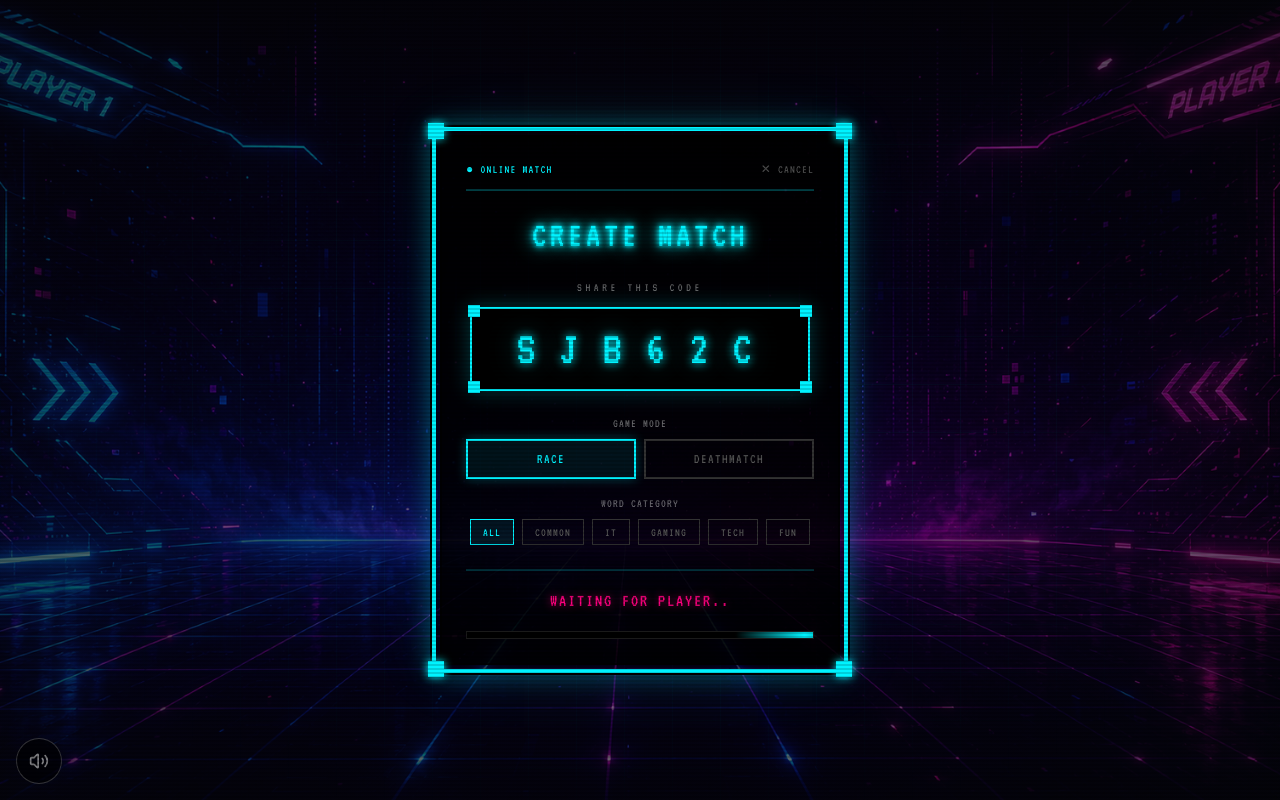
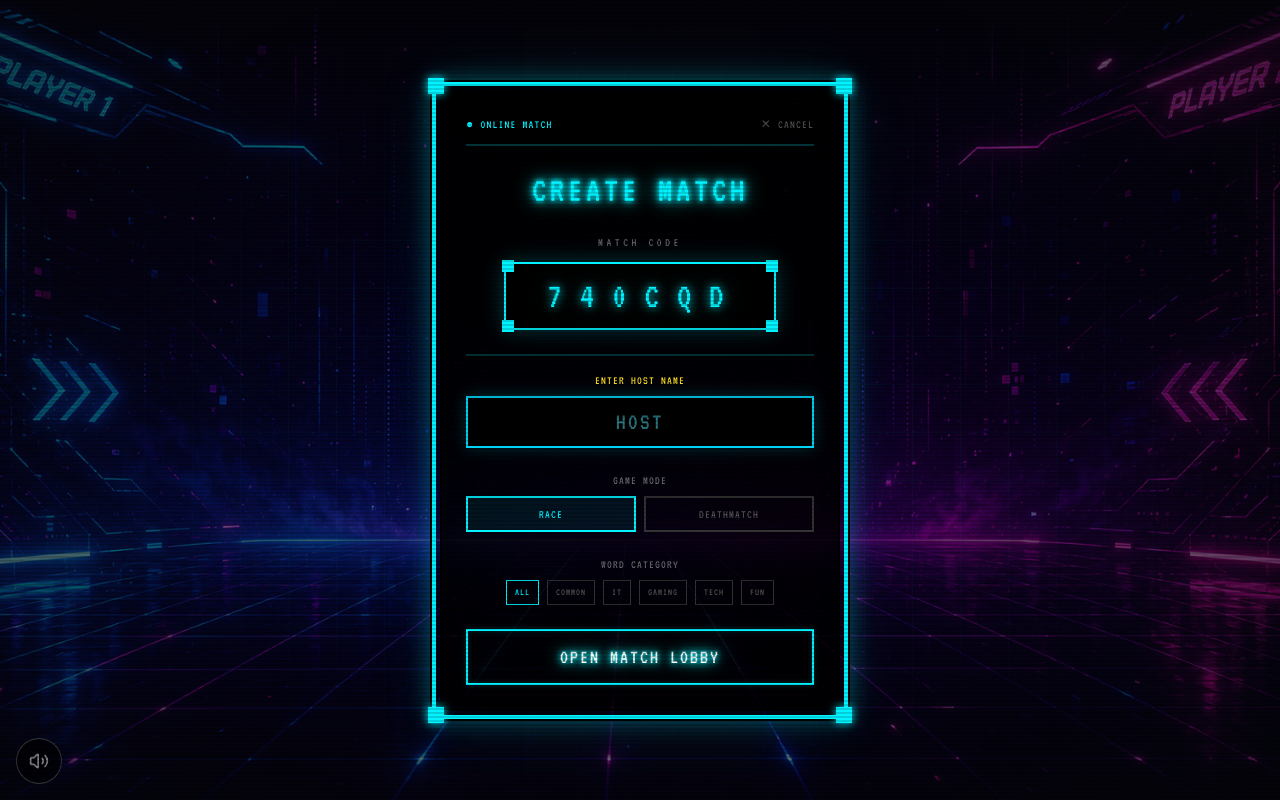
Before and after one commit to h4nzdev/Typera, a React (Vite) app: page /create in a window 1280 px wide. Built offline with nearby package versions, Linux system fonts and the light colour scheme; no server answers.

Commit message:
reesign the flow

```diff
--- a/src/pages/CreateMatchPage.jsx
+++ b/src/pages/CreateMatchPage.jsx
@@ -4,6 +4,8 @@ import gsap from 'gsap';
 import ArcadeText from '../components/arcade/ArcadeText';
 import ArcadeButton from '../components/arcade/ArcadeButton';
 import useMatchStore from '../store/useMatchStore';
+import useUserStore from '../store/useUserStore';
+import { playSound } from '../lib/sounds';
 
 const generateCode = () => Math.random().toString(36).substring(2, 8).toUpperCase();
 
@@ -27,29 +29,46 @@ const CreateMatchPage = () => {
   const navigate = useNavigate();
   const containerRef = useRef(null);
   const [dotCount, setDotCount] = useState(0);
+  const [createdCode] = useState(() => generateCode());
+  const { setPlayerName, playerName } = useUserStore();
+  const [hostName, setHostName] = useState(() => playerName || '');
+  const [isMatchCreated, setIsMatchCreated] = useState(false);
+  const [nameError, setNameError] = useState('');
+
   const { matchCode, initMatch, leaveMatch, status, category, setCategory, gameMode, setGameMode } = useMatchStore();
 
   useEffect(() => {
-    const newCode = generateCode();
-    initMatch(newCode, true);
-
     gsap.fromTo(containerRef.current, { opacity: 0 }, { opacity: 1, duration: 0.4 });
     gsap.fromTo('.cp-panel', { y: 30, opacity: 0 }, { y: 0, opacity: 1, duration: 0.5, ease: 'back.out(1.5)', delay: 0.1 });
 
     const dotTimer = setInterval(() => setDotCount(d => (d + 1) % 4), 500);
     return () => { clearInterval(dotTimer); };
-  }, [initMatch]);
+  }, []);
 
   useEffect(() => {
     if (status === 'starting') navigate('/lobby');
   }, [status, navigate]);
+
+  const handleStartCreate = (e) => {
+    e?.preventDefault();
+    if (!hostName.trim()) {
+      setNameError('ENTER YOUR NAME');
+      return;
+    }
+    setNameError('');
+    playSound('click');
+    const cleanName = hostName.trim().toUpperCase();
+    setPlayerName(cleanName);
+    initMatch(createdCode, true);
+    setIsMatchCreated(true);
+  };
 
   const handleCancel = () => { leaveMatch(); navigate('/'); };
 
   const modeColor = gameMode === 'classic_booth' ? '#fffb00' : '#00f3ff';
 
   return (
-    <div ref={containerRef} className="min-h-screen flex flex-col items-center justify-center relative overflow-hidden"
+    <div ref={containerRef} className="min-h-screen flex flex-col items-center justify-center relative overflow-hidden select-none"
       style={{ background: 'radial-gradient(ellipse at center, rgba(10,0,21,0.4) 0%, rgba(5,5,10,0.72) 100%)' }}>
       {/* Scanlines */}
       <div className="pointer-events-none absolute inset-0 z-50" style={{
@@ -81,8 +100,8 @@ const CreateMatchPage = () => {
 
           {/* Match Code display */}
           <div className="flex flex-col items-center gap-3 mb-6">
-            <span className="font-[family-name:var(--font-arcade)] text-xs tracking-[0.3em] text-white/40">SHARE THIS CODE</span>
-            <div className="relative border-2 px-8 py-4 bg-black text-center" style={{
+            <span className="font-[family-name:var(--font-arcade)] text-xs tracking-[0.3em] text-white/40">MATCH CODE</span>
+            <div className="relative border-2 px-8 py-3 bg-black text-center" style={{
               borderColor: modeColor,
               boxShadow: `0 0 20px ${modeColor}40, inset 0 0 20px rgba(0,0,0,0.5)`
             }}>
@@ -90,27 +109,46 @@ const CreateMatchPage = () => {
               <div className="absolute -top-1 -right-1 w-3 h-3" style={{ background: modeColor }} />
               <div className="absolute -bottom-1 -left-1 w-3 h-3" style={{ background: modeColor }} />
               <div className="absolute -bottom-1 -right-1 w-3 h-3" style={{ background: modeColor }} />
-              <span className="font-[family-name:var(--font-arcade)] text-5xl tracking-[0.5em] pl-[0.25em]"
+              <span className="font-[family-name:var(--font-arcade)] text-4xl tracking-[0.5em] pl-[0.25em]"
                 style={{ color: modeColor, textShadow: `0 0 10px ${modeColor}, 0 0 30px ${modeColor}60` }}>
-                {matchCode || '------'}
+                {createdCode}
               </span>
             </div>
+          </div>
+
+          {/* STEP 2: Name Entry Form */}
+          {!isMatchCreated ? (
+            <form onSubmit={handleStartCreate} className="flex flex-col items-center gap-4 border-t-2 pt-4" style={{ borderColor: `${modeColor}30` }}>
+              <div className="w-full flex flex-col items-center gap-2">
+                <span className="font-[family-name:var(--font-arcade)] text-xs tracking-widest text-yellow-300">ENTER HOST NAME</span>
+                <input
+                  type="text"
+                  maxLength={5}
+                  value={hostName}
+                  onChange={(e) => { setHostName(e.target.value.toUpperCase()); setNameError(''); }}
+                  placeholder="HOST"
+                  autoFocus
+                  className="w-full bg-black border-2 border-cyan-400 px-4 py-2 text-center font-[family-name:var(--font-arcade)] text-2xl tracking-widest text-cyan-300 outline-none uppercase"
+                  style={{ boxShadow: '0 0 15px rgba(0,243,255,0.2)' }}
+                />
+                {nameError && (
+                  <span className="font-[family-name:var(--font-arcade)] text-xs text-red-400 tracking-widest animate-pulse">{nameError}</span>
+                )}
               </div>
 
               {/* Game Mode & Category — hidden for booth */}
               {gameMode !== 'classic_booth' && (
                 <>
-              <div className="mb-4">
+                  <div className="w-full my-2">
                     <div className="font-[family-name:var(--font-arcade)] text-xs tracking-widest text-white/40 mb-2 text-center">GAME MODE</div>
                     <div className="flex gap-2">
                       {['race', 'deathmatch'].map(m => (
-                    <button key={m} onClick={() => setGameMode(m)}
-                      className="flex-1 py-2 font-[family-name:var(--font-arcade)] text-sm tracking-widest transition-all border-2"
+                        <button key={m} type="button" onClick={() => setGameMode(m)}
+                          className="flex-1 py-2 font-[family-name:var(--font-arcade)] text-xs tracking-widest transition-all border-2"
                           style={{
                             borderColor: gameMode === m ? '#00f3ff' : '#333',
                             color: gameMode === m ? '#00f3ff' : '#555',
                             background: gameMode === m ? 'rgba(0,243,255,0.08)' : 'transparent',
-                        boxShadow: gameMode === m ? '0 0 10px rgba(0,243,255,0.3)' : 'none',
                           }}>
                           {m.toUpperCase()}
                         </button>
@@ -118,16 +156,15 @@ const CreateMatchPage = () => {
                     </div>
                   </div>
 
-              <div className="mb-6">
+                  <div className="w-full mb-2">
                     <div className="font-[family-name:var(--font-arcade)] text-xs tracking-widest text-white/40 mb-2 text-center">WORD CATEGORY</div>
                     <div className="flex flex-wrap justify-center gap-2">
                       {['all', 'common', 'it', 'gaming', 'tech', 'fun'].map(c => (
-                    <button key={c} onClick={() => setCategory(c)}
-                      className="px-3 py-1 font-[family-name:var(--font-arcade)] text-xs tracking-widest transition-all border"
+                        <button key={c} type="button" onClick={() => setCategory(c)}
+                          className="px-2 py-1 font-[family-name:var(--font-arcade)] text-[10px] tracking-widest transition-all border"
                           style={{
                             borderColor: category === c ? '#00f3ff' : '#333',
                             color: category === c ? '#00f3ff' : '#555',
-                        background: category === c ? 'rgba(0,243,255,0.08)' : 'transparent',
                           }}>
                           {c.toUpperCase()}
                         </button>
@@ -137,18 +174,23 @@ const CreateMatchPage = () => {
                 </>
               )}
 
-          {/* Waiting indicator */}
+              <ArcadeButton type="submit" color={gameMode === 'classic_booth' ? 'yellow' : 'cyan'} className="w-full py-3">
+                OPEN MATCH LOBBY
+              </ArcadeButton>
+            </form>
+          ) : (
+            /* Waiting indicator once created */
             <div className="border-t-2 pt-4 mt-2 flex flex-col items-center gap-4" style={{ borderColor: `${modeColor}30` }}>
-            <div className="font-[family-name:var(--font-arcade)] text-lg tracking-widest"
+              <div className="font-[family-name:var(--font-arcade)] text-lg tracking-widest text-center"
                 style={{ color: '#ff007f', textShadow: '0 0 8px rgba(255,0,127,0.6)' }}>
                 WAITING FOR PLAYER{'.'?.repeat(dotCount) + ' '.repeat(3 - dotCount)}
               </div>
-            {/* Pixel loading bar */}
               <div className="w-full h-2 bg-black border border-white/10 overflow-hidden">
                 <div className="h-full animate-[scan_1.5s_linear_infinite]"
                   style={{ background: `linear-gradient(90deg, transparent, ${modeColor}, transparent)`, width: '40%' }} />
               </div>
             </div>
+          )}
         </PixelPanel>
       </div>
 
--- a/src/pages/JoinMatchPage.jsx
+++ b/src/pages/JoinMatchPage.jsx
@@ -4,16 +4,18 @@ import gsap from 'gsap';
 import ArcadeText from '../components/arcade/ArcadeText';
 import ArcadeButton from '../components/arcade/ArcadeButton';
 import useMatchStore from '../store/useMatchStore';
+import useUserStore from '../store/useUserStore';
 
 const PixelPanel = ({ children, color = '#ff007f', className = '' }) => (
   <div className={`relative border-4 p-1 ${className}`} style={{
     borderColor: color,
     boxShadow: `0 0 0 2px #000, 0 0 24px ${color}60, 0 0 60px ${color}18, inset 0 0 20px rgba(0,0,0,0.8)`,
+    imageRendering: 'pixelated',
   }}>
-    <div className="absolute -top-2 -left-2 w-4 h-4" style={{ background: color, boxShadow: `0 0 8px ${color}` }} />
-    <div className="absolute -top-2 -right-2 w-4 h-4" style={{ background: color, boxShadow: `0 0 8px ${color}` }} />
-    <div className="absolute -bottom-2 -left-2 w-4 h-4" style={{ background: color, boxShadow: `0 0 8px ${color}` }} />
-    <div className="absolute -bottom-2 -right-2 w-4 h-4" style={{ background: color, boxShadow: `0 0 8px ${color}` }} />
+    <div className="absolute -top-2 -left-2 w-4 h-4" style={{ background: color }} />
+    <div className="absolute -top-2 -right-2 w-4 h-4" style={{ background: color }} />
+    <div className="absolute -bottom-2 -left-2 w-4 h-4" style={{ background: color }} />
+    <div className="absolute -bottom-2 -right-2 w-4 h-4" style={{ background: color }} />
     <div className="border-2 border-black/60 bg-black/85 p-6">
       {children}
     </div>
@@ -24,6 +26,8 @@ const JoinMatchPage = () => {
   const navigate = useNavigate();
   const containerRef = useRef(null);
   const [code, setCode] = useState('');
+  const { setPlayerName, playerName } = useUserStore();
+  const [challengerName, setChallengerName] = useState(() => playerName || '');
   const [error, setError] = useState('');
   const { initMatch, status } = useMatchStore();
 
@@ -39,13 +43,16 @@ const JoinMatchPage = () => {
   const handleJoin = (e) => {
     e?.preventDefault();
     if (code.length < 6) { setError('ENTER A 6-CHARACTER CODE'); return; }
+    if (!challengerName.trim()) { setError('ENTER YOUR PLAYER NAME'); return; }
     setError('');
+    const cleanName = challengerName.trim().toUpperCase();
+    setPlayerName(cleanName);
     initMatch(code, false);
     navigate('/lobby');
   };
 
   return (
-    <div ref={containerRef} className="min-h-screen flex flex-col items-center justify-center relative overflow-hidden"
+    <div ref={containerRef} className="min-h-screen flex flex-col items-center justify-center relative overflow-hidden select-none"
       style={{ background: 'radial-gradient(ellipse at center, rgba(10,0,21,0.4) 0%, rgba(5,5,10,0.72) 100%)' }}>
       {/* Scanlines */}
       <div className="pointer-events-none absolute inset-0 z-50" style={{
@@ -63,7 +70,7 @@ const JoinMatchPage = () => {
           {/* Header */}
           <div className="flex items-center justify-between mb-6 border-b-2 pb-3" style={{ borderColor: 'rgba(255,0,127,0.3)' }}>
             <span className="font-[family-name:var(--font-arcade)] text-xs tracking-widest" style={{ color: '#ff007f' }}>
-              ● ENTER CODE
+              ● JOIN MATCH
             </span>
             <button onClick={() => navigate('/')}
               className="font-[family-name:var(--font-arcade)] text-xs tracking-widest text-white/30 hover:text-red-400 transition-colors">
@@ -71,10 +78,11 @@ const JoinMatchPage = () => {
             </button>
           </div>
 
-          <ArcadeText as="h1" color="pink" glow className="text-4xl text-center mb-8 block">JOIN MATCH</ArcadeText>
+          <ArcadeText as="h1" color="pink" glow className="text-4xl text-center mb-6 block">JOIN MATCH</ArcadeText>
 
-          <form onSubmit={handleJoin} className="flex flex-col items-center gap-6">
-            <div className="w-full flex flex-col items-center gap-3">
+          <form onSubmit={handleJoin} className="flex flex-col items-center gap-5">
+            {/* Step 1: Match Code */}
+            <div className="w-full flex flex-col items-center gap-2">
               <span className="font-[family-name:var(--font-arcade)] text-xs tracking-[0.3em] text-white/40">MATCH CODE</span>
 
               {/* Code input with pixel corners */}
@@ -88,32 +96,45 @@ const JoinMatchPage = () => {
                   maxLength={6}
                   value={code}
                   onChange={(e) => { setCode(e.target.value.toUpperCase()); setError(''); }}
-                  onKeyDown={(e) => e.key === 'Enter' && handleJoin()}
                   autoFocus
-                  className="bg-black border-2 border-[var(--color-neon-pink)] px-6 py-4 text-center font-[family-name:var(--font-arcade)] text-4xl tracking-[0.4em] pl-[calc(0.4em+24px)] text-[var(--color-neon-pink)] outline-none uppercase w-[280px]"
+                  className="bg-black border-2 border-[var(--color-neon-pink)] px-6 py-3 text-center font-[family-name:var(--font-arcade)] text-3xl tracking-[0.4em] pl-[calc(0.4em+16px)] text-[var(--color-neon-pink)] outline-none uppercase w-[280px]"
                   style={{ textShadow: '0 0 10px rgba(255,0,127,0.7)', boxShadow: '0 0 20px rgba(255,0,127,0.2), inset 0 0 15px rgba(255,0,127,0.05)' }}
                   placeholder="------"
                 />
               </div>
 
               {/* 6-dot character indicators */}
-              <div className="flex gap-3">
+              <div className="flex gap-2">
                 {Array.from({ length: 6 }).map((_, i) => (
                   <div key={i} className="w-2 h-2 rounded-full border border-[var(--color-neon-pink)]"
                     style={{ background: i < code.length ? '#ff007f' : 'transparent', boxShadow: i < code.length ? '0 0 6px #ff007f' : 'none' }} />
                 ))}
               </div>
-
-              {error && (
-                <span className="font-[family-name:var(--font-arcade)] text-xs text-red-400 tracking-widest animate-pulse">{error}</span>
-              )}
             </div>
 
+            {/* Step 2: Player Name Input */}
+            <div className="w-full flex flex-col items-center gap-2 border-t-2 pt-4" style={{ borderColor: 'rgba(255,0,127,0.2)' }}>
+              <span className="font-[family-name:var(--font-arcade)] text-xs tracking-widest text-pink-300">ENTER YOUR NAME</span>
+              <input
+                type="text"
+                maxLength={5}
+                value={challengerName}
+                onChange={(e) => { setChallengerName(e.target.value.toUpperCase()); setError(''); }}
+                placeholder="PLAYER"
+                className="w-full bg-black border-2 border-[var(--color-neon-pink)] px-4 py-2 text-center font-[family-name:var(--font-arcade)] text-2xl tracking-widest text-pink-300 outline-none uppercase"
+                style={{ boxShadow: '0 0 15px rgba(255,0,127,0.2)' }}
+              />
+            </div>
+
+            {error && (
+              <span className="font-[family-name:var(--font-arcade)] text-xs text-red-400 tracking-widest animate-pulse">{error}</span>
+            )}
+
             <div className="flex flex-col gap-3 w-full border-t-2 pt-4" style={{ borderColor: 'rgba(255,0,127,0.2)' }}>
-              <ArcadeButton type="submit" color="pink" className="w-full" onClick={handleJoin}>
-                JOIN MATCH
+              <ArcadeButton type="submit" color="pink" className="w-full py-3" onClick={handleJoin}>
+                JOIN MATCH LOBBY
               </ArcadeButton>
-              <ArcadeButton type="button" color="cyan" onClick={() => navigate('/')} className="w-full text-sm">
+              <ArcadeButton type="button" color="cyan" onClick={() => navigate('/')} className="w-full text-xs py-2">
                 BACK TO MENU
               </ArcadeButton>
             </div>
```
Also changed, not shown: src/pages/MainMenu.jsx (+4 -3 lines). Lines whose indentation alone changed are shown as unchanged.
